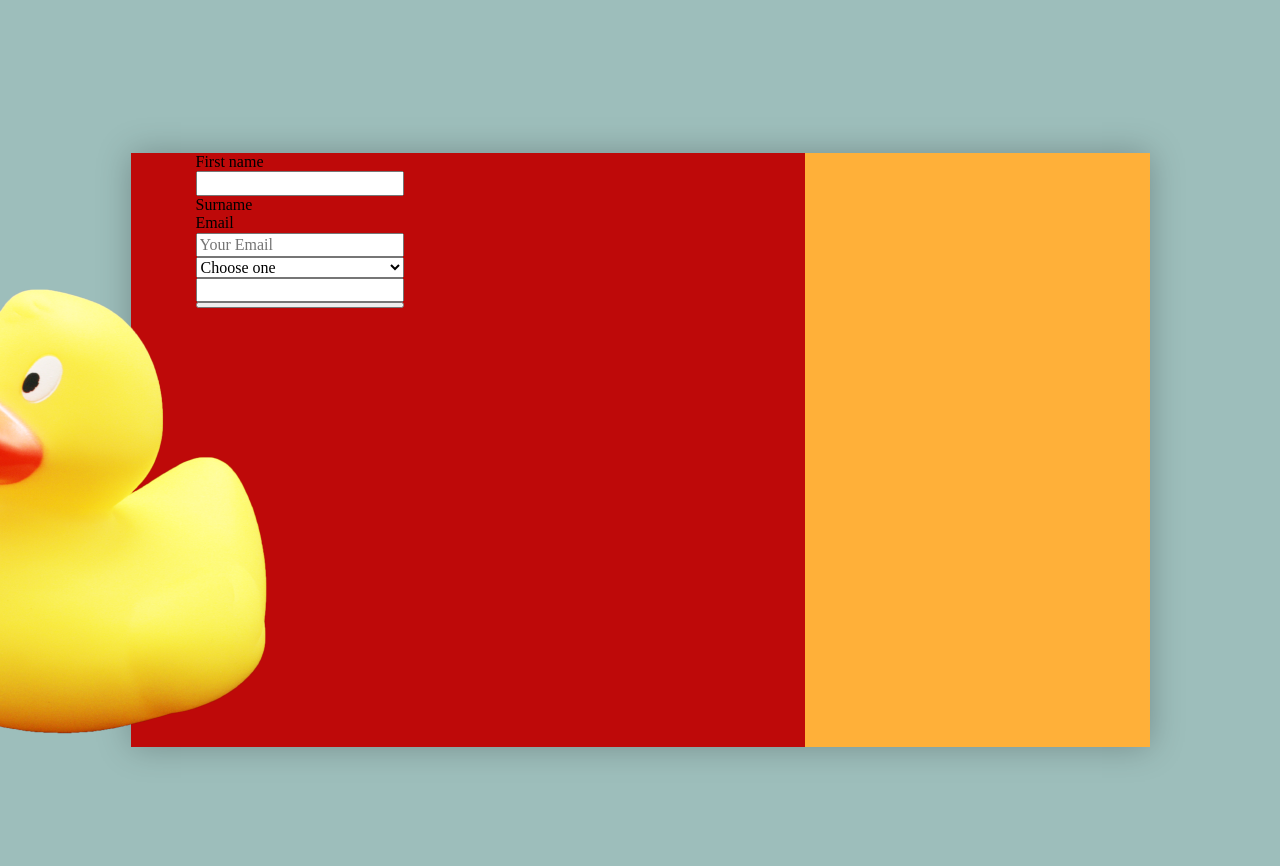
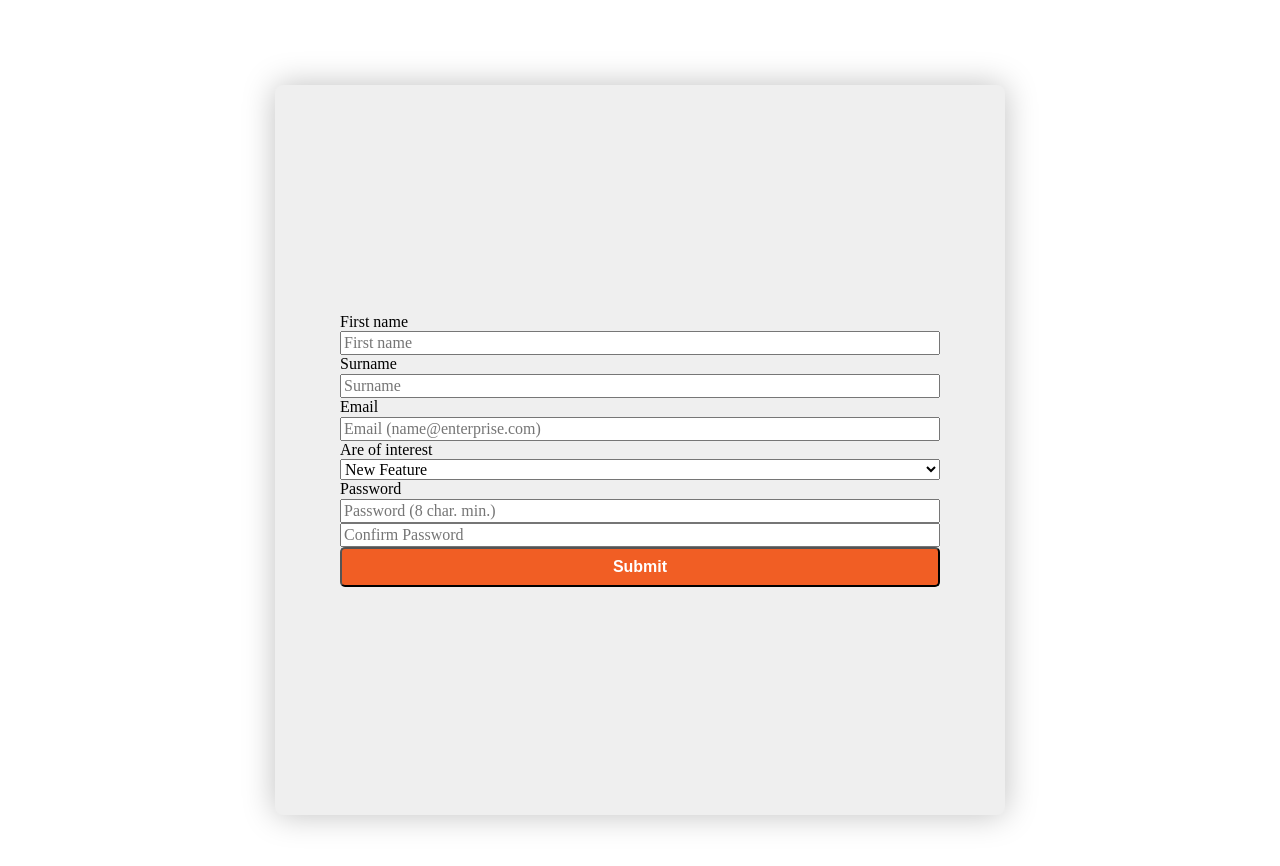
Before and after one commit to paulssona/Forms, a plain HTML site: page index.html in a window 1280 px wide. Drawn offline with Linux system fonts and the light colour scheme.

Commit message:
Add structure form

```diff
--- a/index.html
+++ b/index.html
@@ -11,29 +11,26 @@
     </head>
     <body class="site-structure">
         <div class="form-base-layer">
-            <div style="display:flex; justify-content:end;">
+            <div>
                 <form action="" class="form-input-fields">
-                    <label for="fname">First name</label>
-                    <input type="text" id="fname" name="fname">
+                    <label for="fname" class="label">First name</label>
+                    <input type="fname" placeholder="First name" id="fname" name="fname">
                     <label for="lname">Surname</label>
-                    <label for="email">Email</label>
-                    <input type="email" placeholder="Your Email">
-                    <label for=""></label>
-                    <select class="select" name="Message Regarding" id="Message-type">
-                        <option value="Template">Choose one</option>
-                        <option value="The big Picture">Ducks</option>
-                        <option value="The whole chebang">Two ducks</option>
-                        <option value="Template">Choose one</option>
+                    <input type="lname" placeholder="Surname" id="lname" name="lname">
+                    <label for="email" >Email</label>
+                    <input type="email" id="email" placeholder="Email (name@enterprise.com)" required>
+                    <label for="select">Are of interest</label>
+                    <select class="select" name="solution" id="select">
+                        <option value="feature" selected>New Feature</option>
+                        <option value="software">Software solution</option>
+                        <option value="everything">Everything</option>
                     </select>
-                    <label for=""></label>
-                    <input type="text">
-                    <button></button>
+                    <label for="password">Password</label>
+                    <input type="password" placeholder="Password (8 char. min.)" minlength="8" id="password" required>
+                    <label for="confirm-password"></label>
+                    <input type="password" placeholder="Confirm Password" id="confirm-password" required>
+                    <button class= "button" type="submit" formtarget="">Submit</button>
                 </form>
-                <div class="img-duck">
-                    <img src="images/hiclipart 2.png" alt="anka">
-                </div>
-            </div>
-            <div class="rectangle-right">
             </div>
         </div>
     </body>
--- a/styles/styles.css
+++ b/styles/styles.css
@@ -2,51 +2,46 @@
     max-width: 1440px;
     min-height: 900px;
     width: 100%;
-    background-color: #9DBEBB;
+    background-color: white;
     display: flex;
     justify-content: center;
     align-items: center;
 }
 .form-base-layer {
     display:flex;
-    justify-content: space-between;
-    width: 954px;
-    height: 594px;
-    background-color: #BE0909;
+    justify-content: center;
+    flex-wrap: wrap;
+    flex-direction: column;
+    max-width: 600px;
+    width: 100%;
+    min-height: 600px;
+    background-color:#EFEFEF;
     box-shadow: 0px 0px 32px rgba(0, 0, 0, 0.25);
-    padding-left: 65px;
+    padding: 65px;
+    border-radius: 8px;
 }
-.form-img-structure {
-    display:flex;
-    justify-content: space-between;
+.input-field {
+    border: 1px solid #818a91;
+    color: #373a3c;
+}
+.select {
+    cursor: pointer;
+}
+.button {
+    min-height: 40px;
+    width: 100%;
+    background-color: #F15E24;
+    border-radius: 5px 5px 5px 5px;
+    font-family: "Amplitude Aubi", Sans-serif;
+    font-weight: bold;
+    font-size: 1rem;
+    color: white;
+    cursor: pointer;
+}
+.button:hover {
+    background-color: #bd4515;
 }
 .form-input-fields {
     display:flex;
     flex-direction: column;
 }
-.input-labels {
-    -webkit-appearance: none;
-    max-width: 400px;
-    height: 72px;
-    border-bottom: 1px solid #9DBEBB;
-    background-color: #BE0909;
-
-}
-.input-labels-email {
-    max-width: 160px;
-    height: 72px;
-}
-.img-duck {
-    margin-top:52px;
-    position: absolute;
-}
-.rectangle-right {
-    width: 345px;
-    height: 594px;
-    background-color: #FFB039;
-    /* display: inline-block; */
-    display:inline-flex;
-}
-.select {
-    -webkit-appearance: input none;
-}
```
